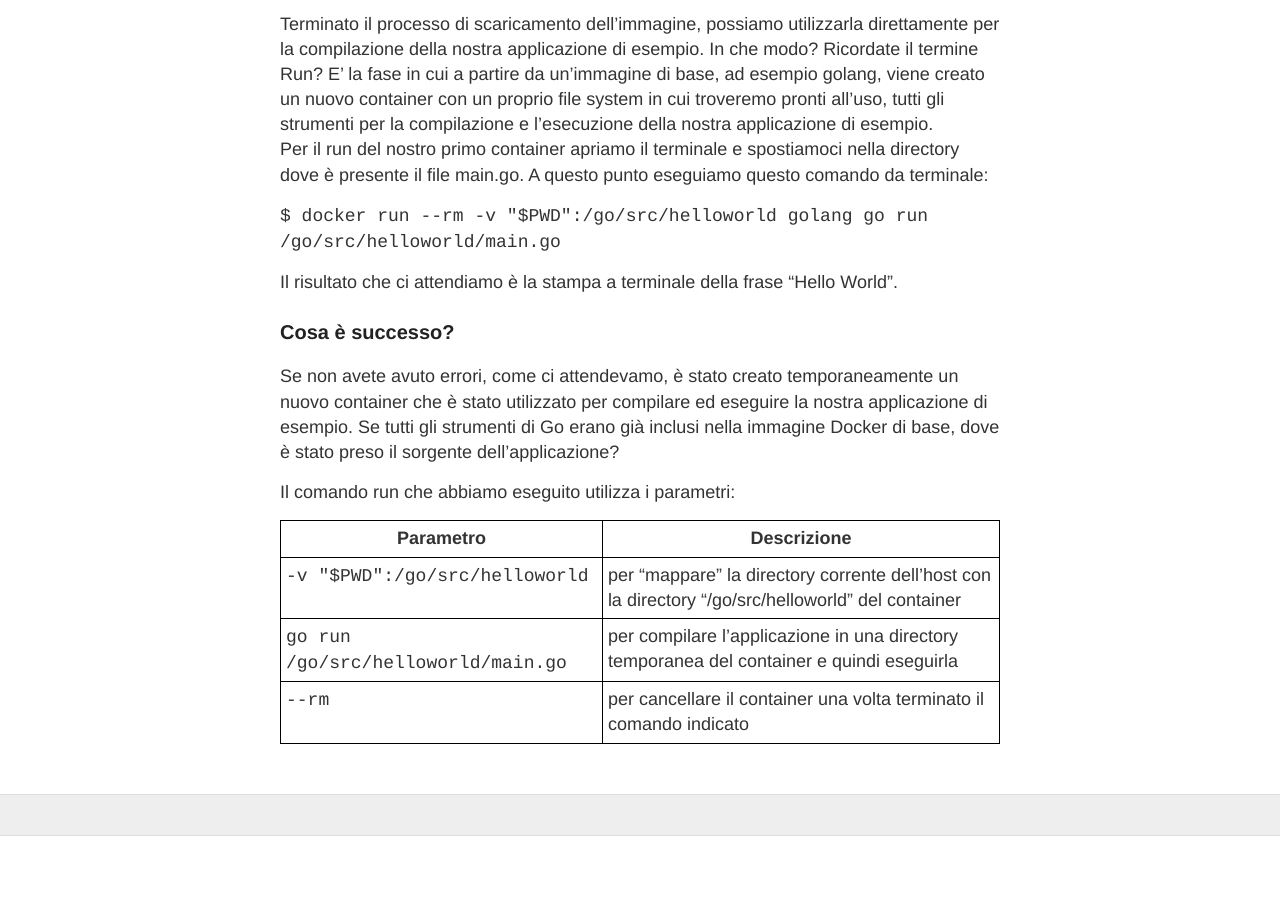
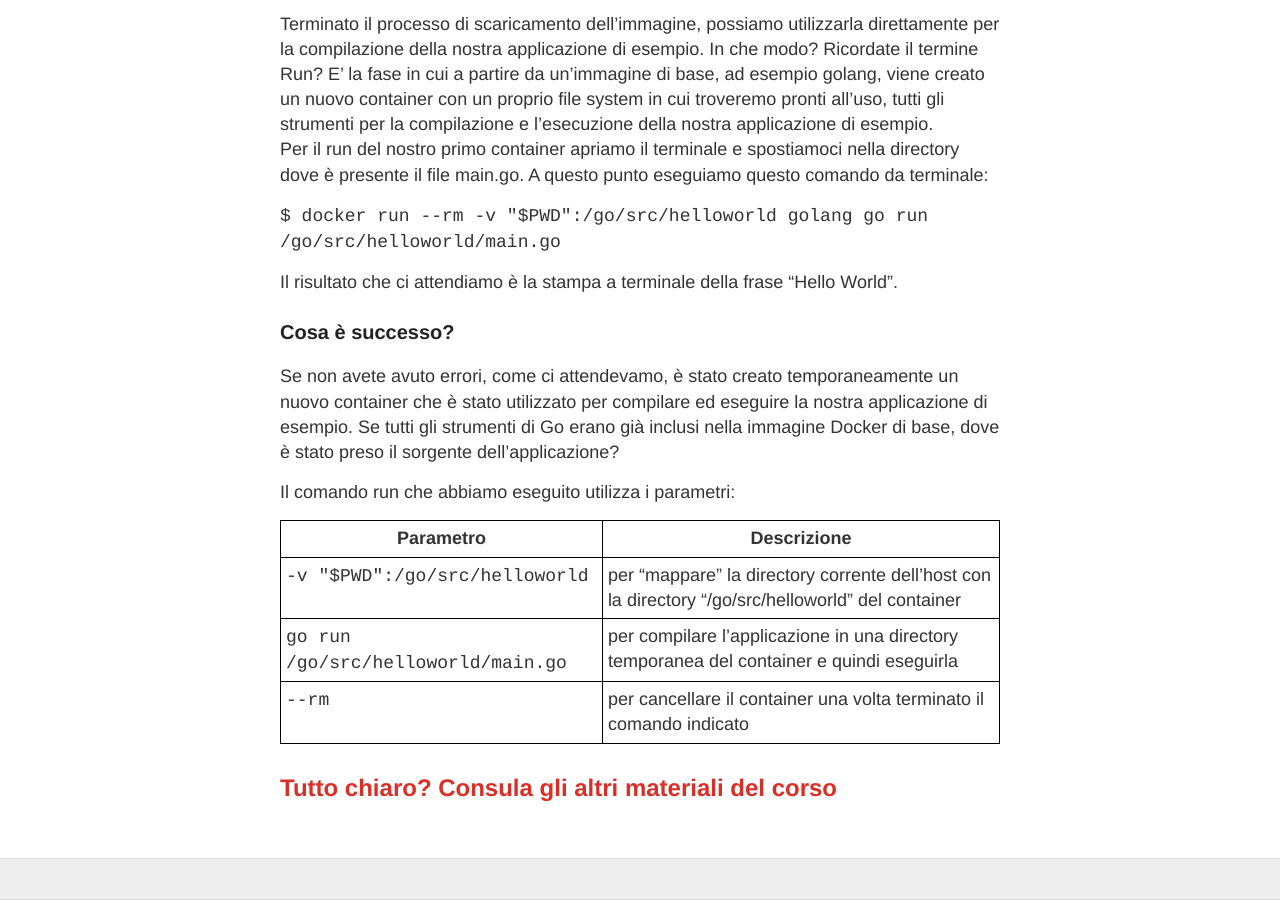
Before and after one commit to LOG-ED/docker-get-started, a Jekyll site: the page built from sessione1.md, in a window 1280 px wide and 900 px high, scrolled down 2106 px. Built offline with Jekyll 4.4.1, drawn with Linux system fonts in a browser that asks for light colours; nearby versions of some CDN libraries; before the commit the page ends 2942 px from its top, so only the background shows below that.

Commit message:
Update sessione1.md

````diff
--- a/sessione1.md
+++ b/sessione1.md
@@ -71,3 +71,5 @@ Il comando run che abbiamo eseguito utilizza i parametri:
 | ```-v "$PWD":/go/src/helloworld``` | per "mappare" la directory corrente dell'host con la directory "/go/src/helloworld" del container |
 | ```go run /go/src/helloworld/main.go``` | per compilare l'applicazione in una directory temporanea del container e quindi eseguirla |
 | ```--rm``` | per cancellare il container una volta terminato il comando indicato |
+
+## Tutto chiaro? Consula gli altri [materiali](https://log-ed.github.io/docker-get-started/#agenda) del corso
````
